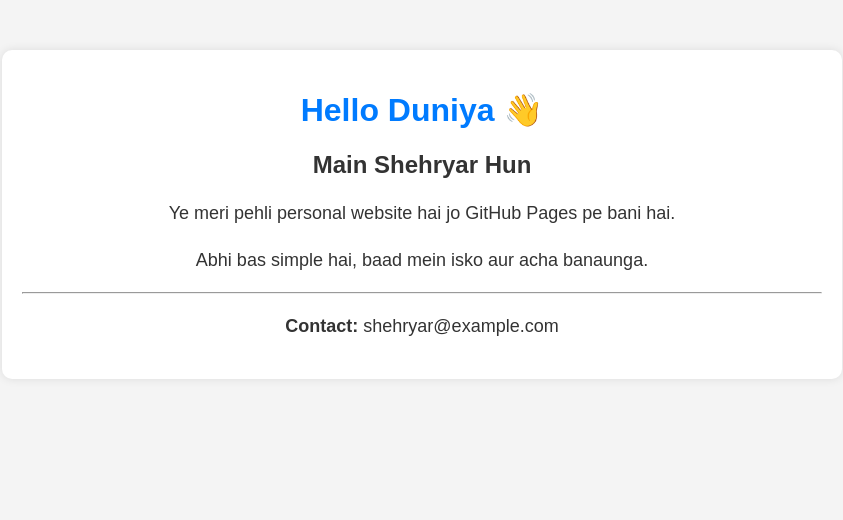
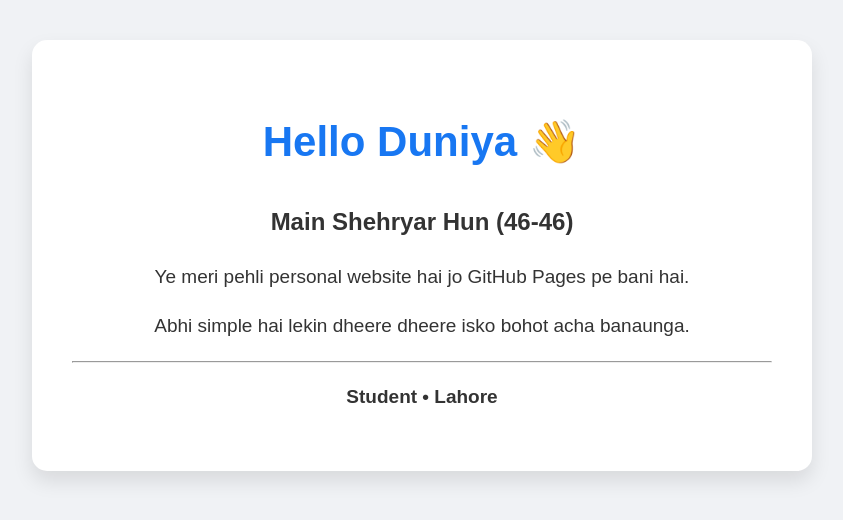
Before and after one commit to 46-46/shehryar.github.io, a plain HTML site: page index.html in a window 1280 px wide. Shown: the whole page, without its empty margins (218-1061 px from the left). Drawn offline with Linux system fonts and the light colour scheme.

Commit message:
Update index.html

```diff
--- a/index.html
+++ b/index.html
@@ -8,37 +8,41 @@
         body {
             font-family: Arial, sans-serif;
             margin: 0;
-            padding: 0;
-            background-color: #f4f4f4;
+            padding: 40px;
+            background-color: #f0f2f5;
             color: #333;
             text-align: center;
+            line-height: 1.6;
         }
         .container {
-            max-width: 800px;
-            margin: 50px auto;
-            padding: 20px;
+            max-width: 700px;
+            margin: 0 auto;
             background: white;
-            border-radius: 10px;
-            box-shadow: 0 0 10px rgba(0,0,0,0.1);
+            padding: 40px;
+            border-radius: 15px;
+            box-shadow: 0 10px 20px rgba(0,0,0,0.1);
         }
         h1 {
-            color: #007bff;
+            color: #1877f2;
+            font-size: 42px;
+        }
+        h2 {
+            color: #333;
         }
         p {
-            font-size: 18px;
-            line-height: 1.6;
+            font-size: 19px;
         }
     </style>
 </head>
 <body>
     <div class="container">
         <h1>Hello Duniya 👋</h1>
-        <h2>Main Shehryar Hun</h2>
+        <h2>Main Shehryar Hun (46-46)</h2>
         <p>Ye meri pehli personal website hai jo GitHub Pages pe bani hai.</p>
-        <p>Abhi bas simple hai, baad mein isko aur acha banaunga.</p>
+        <p>Abhi simple hai lekin dheere dheere isko bohot acha banaunga.</p>
 
         <hr>
-        <p><strong>Contact:</strong> shehryar@example.com</p>
+        <p><strong>Student • Lahore</strong></p>
     </div>
 </body>
 </html>
```
